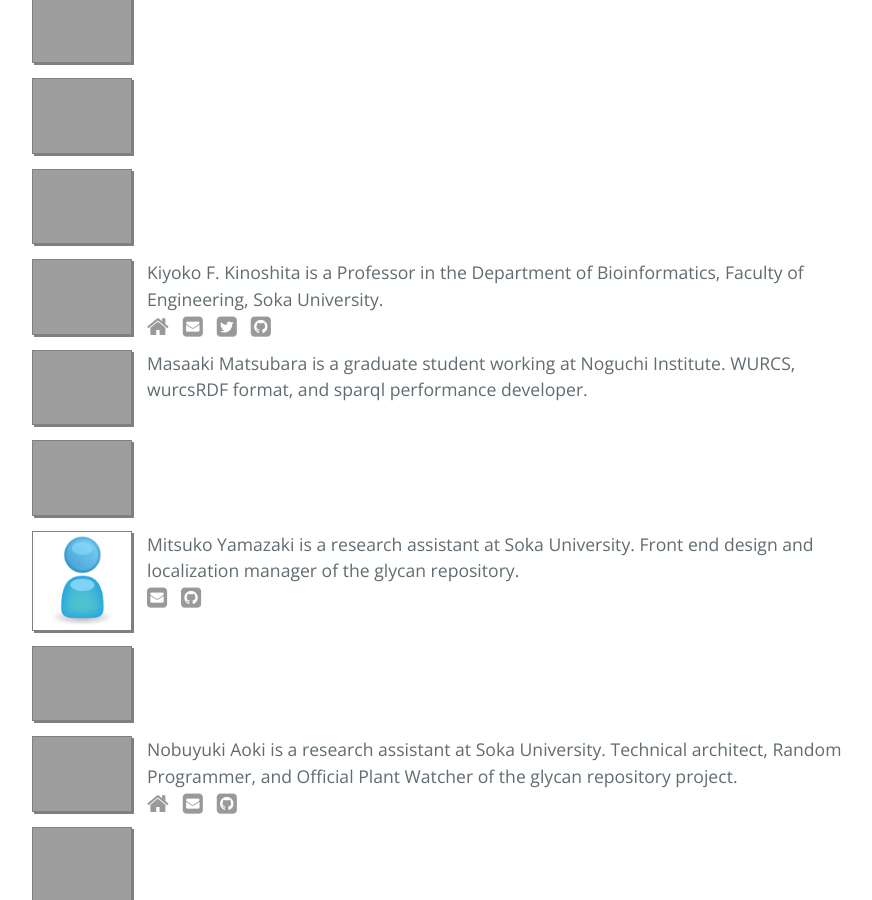
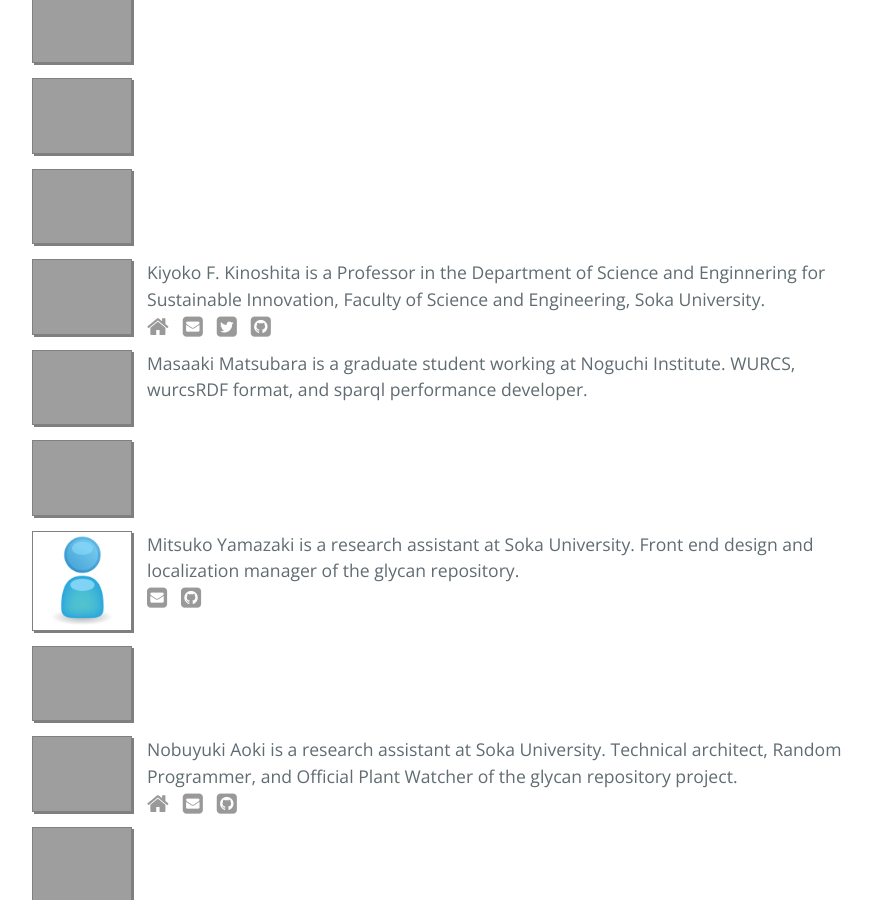
Before and after one commit to glycoinfo/glic-old, a Jekyll site: the page built from member/index.md, in a window 1280 px wide and 900 px high, scrolled down 722 px. Shown: the whole window, without its empty margins (192-1064 px from the left). Built offline with Jekyll 4.4.1, drawn with Linux system fonts in a browser that asks for light colours; nearby versions of some CDN libraries; Markdown is read by kramdown in place of the engine named in the settings; some of the changed lines change nothing that is shown.

Commit message:
Add members information

```diff
--- a/_data/authors.yml
+++ b/_data/authors.yml
@@ -2,7 +2,7 @@
   github: shinmachi
   email: d.shinmachi.aist@gmail.com
   bio: |
-    Daisuke Shinmachi is a research assistant at Soka University.  RDF ontology design lead and front end developer of the glycan repository.
+    Daisuke Shinmachi is a research assistant at Soka University. RDF ontology design lead and front end developer of the glycan repository.
 
 - name: Davide Alocci
   github:
@@ -26,15 +26,15 @@
 
 
 - name: Hiren Jitendra Joshi
-  github:
-  email:
+  github: hirenj
+  email: joshi@sund.ku.dk
   url:
   bio: |
 
 
 - name: Issaku Yamada
-  github:
-  email:
+  github: yamadaissaku
+  email: yamadaissaku@gmail.com
   url:
   bio: |
     Issaku Yamada is a Chemical Reseacher at Noguchi Institute.  WURCS, wurcsRDF, and wurcsframework architect while adding functionality to the wurcs working group website (<a href="http://wurcs-wg.org/">http://wurcs-wg.org/</a>).
@@ -66,7 +66,7 @@
   url: "http://rings.t.soka.ac.jp/lab_info/Kinoshita_Laboratory/index_en.html"
   twitter: kiyoko
   bio: |
-    Kiyoko F. Kinoshita is a Professor in the Department of Bioinformatics, Faculty of Engineering, Soka University.
+    Kiyoko F. Kinoshita is a Professor in the Department of Science and Enginnering for Sustainable Innovation, Faculty of Science and Engineering, Soka University.
 
 - name: Masaaki Matsubara
   github:
@@ -86,7 +86,7 @@
   github: yamazakiM
   email: ymitsuko@soka.ac.jp
   bio: |
-    Mitsuko Yamazaki is a research assistant at Soka University.  Front end design and localization manager of the glycan repository.
+    Mitsuko Yamazaki is a research assistant at Soka University. Front end design and localization manager of the glycan repository.
 
 - name: Nathan Edwards
   github:
@@ -100,7 +100,7 @@
   email: aokinobu@gmail.com
   url: "http://bluetree.jp"
   bio: |
-    Nobuyuki Aoki is a research assistant at Soka University.  Technical architect, Random Programmer, and Official Plant Watcher of the glycan repository project.
+    Nobuyuki Aoki is a research assistant at Soka University. Technical architect, Random Programmer, and Official Plant Watcher of the glycan repository project.
 
 - name: Philip Toukach
   github:
@@ -110,7 +110,7 @@
 
 
 - name: Rene Ranzinger
-  github:
+  github: ReneRanzinger
   email:
   url:
   bio: |
```
